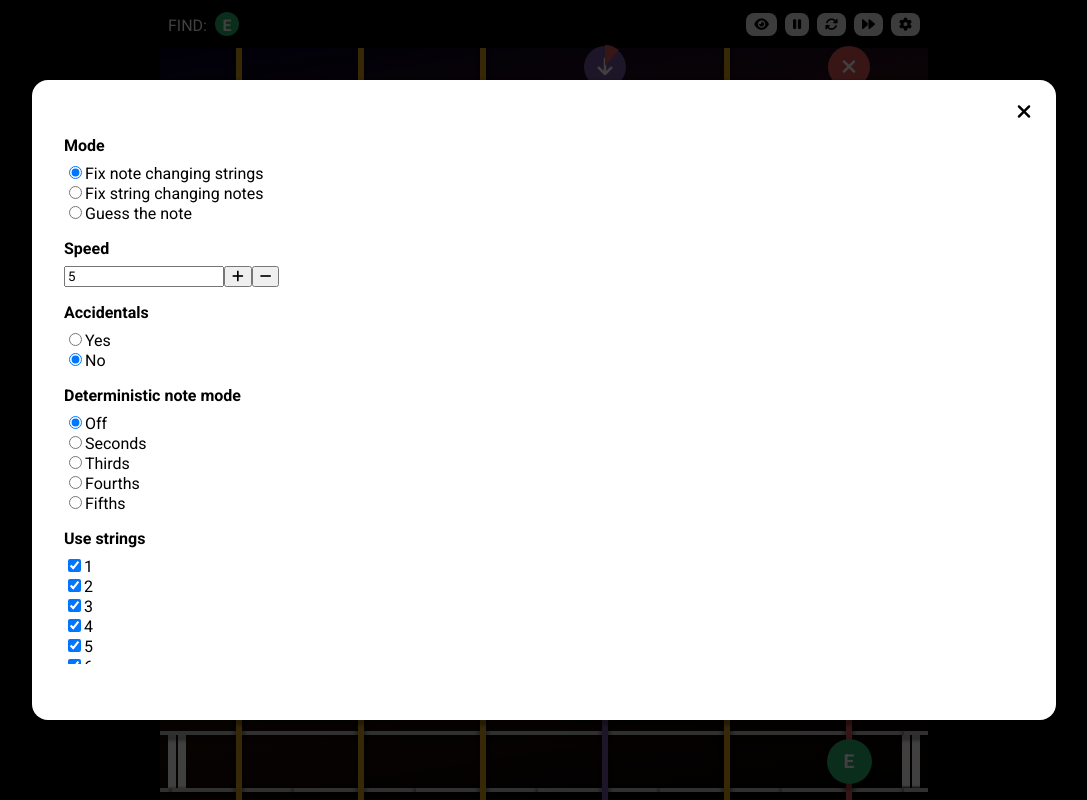
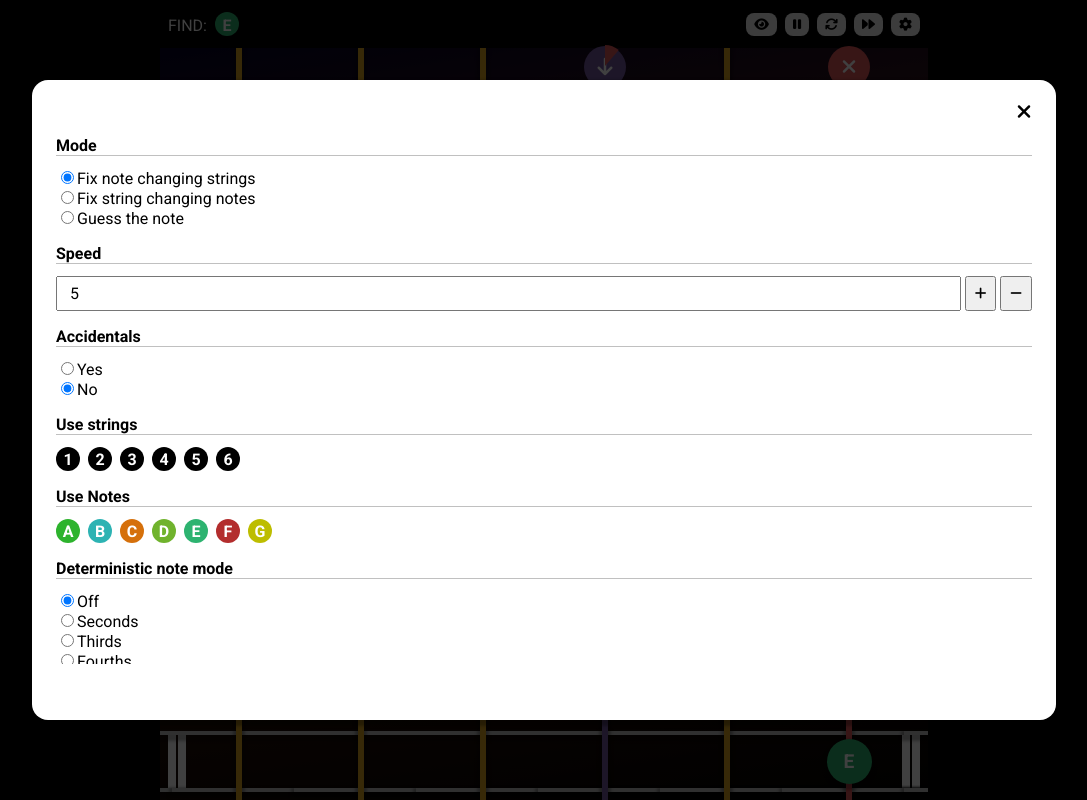
Before and after one commit to Alotor/fretrain, a React (Vite) app: page / in a window 1280 px wide. Both pictures are taken after a click on the button 1001 px from the left and 24 px from the top of the page. Shown: the whole page, without its empty margins (96-1183 px from the left). Built offline with nearby package versions, Linux system fonts and the light colour scheme.

Commit message:
Visual improvements in options

```diff
--- a/src/App.fsm.ts
+++ b/src/App.fsm.ts
@@ -17,6 +17,7 @@ export type AppFsmEvents =
   | { type: "string.selected" }
   | { type: "string.start" }
   | { type: "time", ellapsed: number };
+
 
 const machine = createMachine(
   {
--- a/src/components/OptionsDialog.module.css
+++ b/src/components/OptionsDialog.module.css
@@ -14,7 +14,7 @@
 }
 
 .options {
-  padding: 3.5rem 1rem;
+  padding: 3.5rem 0.5rem;
   position: relative;
   width: 80%;
   height: 80%;
@@ -56,4 +56,66 @@
 
 .optionTitle {
   font-weight: bold;
+  border-bottom: 1px solid silver;
+  margin-bottom: 0.25rem;
 }
+
+.optionsSpeed {
+  display: flex;
+  gap: 0.25rem;
+}
+
+.optionsSpeed button {
+  padding: 0.5rem 0.5rem;
+}
+
+.optionsSpeed input {
+  font-size: 1rem;
+  padding: 0 0.75rem;
+}
+
+.optionsSpeed :first-child {
+  flex: 1;
+  min-width: 0;
+}
+
+.optionsSection input[data-string],
+.optionsSection input[data-note] {
+  display: none;
+}
+
+.stringLabel,
+.noteLabel {
+  width: 24px;
+  height: 24px;
+  display: flex;
+  justify-content: center;
+  align-items: center;
+  border-radius: 50%;
+  color: white;
+  font-weight: bold;
+}
+
+.stringLabel {
+  background: black;
+}
+
+.noteLabel {
+  background: var(--note-color);
+}
+
+.stringLabel[data-checked='false'],
+.noteLabel[data-checked='false'] {
+  background: #ddd;
+}
+
+.optionsStrings,
+.optionsNotes {
+  display: flex;
+  gap: 0.5rem;
+}
+
+.emptyNote {
+  width: 24px;
+  height: 24px;
+}
--- a/src/components/OptionsDialog.tsx
+++ b/src/components/OptionsDialog.tsx
@@ -2,6 +2,11 @@ import css from './OptionsDialog.module.css';
 import React, { useCallback } from "react";
 import { useOptionsStorage } from "@/OptionsStorage";
 import { produce } from "immer";
+import {NoteColors} from "@/constants";
+
+const notes = ["A", "B", "C", "D", "E", "F", "G"];
+const sharps = ["A#", "", "C#", "D#", "", "F#", "G#"];
+const flats = ["Ab", "Bb", "", "Db", "Eb", "", "Gb"];
 
 type OptionsDialogProps = {
   onClose: () => void;
@@ -18,7 +23,6 @@ function OptionsDialog({ onClose }: OptionsDialogProps) {
 
   const handleChangeAppMode = useCallback(updateAttr.bind(null, "appMode"), []);
   const handleChangeSpeed = useCallback(updateAttr.bind(null, "speed"), []);
-  const handleChangeAccidentals = useCallback(updateAttr.bind(null, "accidentals"), []);
   const handleChangeDetMode = useCallback(updateAttr.bind(null, "deterministicNoteMode"), []);
 
   const handleChangeUseString = useCallback((e: React.FormEvent) => {
@@ -35,7 +39,23 @@ function OptionsDialog({ onClose }: OptionsDialogProps) {
     }));
   }, []);
 
-  const notes = ["A", "B", "C", "D", "E", "F", "G"];
+  const handleChangeAccidentals = useCallback((e: React.FormEvent) => {
+    const target = e.target! as HTMLInputElement
+    setState(produce((s) => {
+      s.accidentals = target.value as "on" | "off";
+      if (s.accidentals === "off") {
+        const useNotes = new Set(s.useNotes);
+        for (let sn of sharps) {
+          useNotes.delete(sn);
+        }
+        for (let sn of flats) {
+          useNotes.delete(sn);
+        }
+        console.log("??", useNotes);
+        s.useNotes = [...useNotes];
+      }
+    }));
+  }, [])
 
   const handleChangeUseNotes = useCallback((e: React.FormEvent) => {
     const target = e.target! as HTMLInputElement
@@ -50,6 +70,19 @@ function OptionsDialog({ onClose }: OptionsDialogProps) {
       s.useNotes = [...useNotes];
     }));
   }, []);
+
+  const handleClickPlus = useCallback(() => {
+    setState(produce((s) => {
+      s.speed = s.speed + 1;
+    }));
+  }, []);
+
+  const handleClickMinus = useCallback(() => {
+    setState(produce((s) => {
+      s.speed = Math.max(0, s.speed - 1);
+    }));
+  }, []);
+
 
   const useStrings = new Set(state.useStrings);
   const useNotes = new Set(state.useNotes);
@@ -91,11 +124,11 @@ function OptionsDialog({ onClose }: OptionsDialogProps) {
 
           <div className={css.optionsSection}>
             <label className={css.optionTitle}>Speed</label>
-            <div>
+            <div className={css.optionsSpeed}>
               <input type="number" value={state.speed}
                      onChange={handleChangeSpeed }></input>
-              <button><i className="fa-solid fa-plus"></i></button>
-              <button><i className="fa-solid fa-minus"></i></button>
+              <button><i className="fa-solid fa-plus" onClick={handleClickPlus}></i></button>
+              <button><i className="fa-solid fa-minus" onClick={handleClickMinus}></i></button>
             </div>
           </div>
 
@@ -117,6 +150,86 @@ function OptionsDialog({ onClose }: OptionsDialogProps) {
                 <label htmlFor="accidentals-no">No</label>
               </div>
             </div>
+          </div>
+
+
+
+          <div className={css.optionsSection}>
+            <div className={css.optionTitle}>Use strings</div>
+            <div className={css.optionsStrings}>
+              { new Array(6).fill(null).map((_, i) => (
+                <div key={"use-string-" + (i + 1)}>
+                  <input type="checkbox"
+                         checked={useStrings.has(i + 1)}
+                         name={"use-string-" + (i + 1)}
+                         id={"use-string-" + (i + 1)}
+                         onChange={handleChangeUseString}
+                         data-string={i + 1}></input>
+                  <label className={css.stringLabel}
+                         data-checked={useStrings.has(i + 1)}
+                         htmlFor={"use-string-" + (i + 1)}>{ i + 1 }</label>
+                </div>
+                ))}
+            </div>
+          </div>
+
+          <div className={css.optionsSection}>
+            <div className={css.optionTitle}>Use Notes</div>
+
+            { (state.accidentals === "on") ? (<div className={css.optionsNotes}>
+              { flats.map((note, i) => (
+                <div key={"use-note-" + note + i}>
+                  {(note !== "") ? (<>
+                    <input type="checkbox"
+                           data-note={note}
+                           name={"use-note-" + note}
+                           id={"use-note-" + note}
+                           onChange={handleChangeUseNotes}
+                           checked={useNotes.has(note)}></input>
+                    <label style={{"--note-color": NoteColors[note]} as any}
+                           className={css.noteLabel}
+                           data-checked={useNotes.has(note)}
+                           htmlFor={"use-note-" + note}>{note}</label>
+                  </>) : <div key={`flat-${i}`} className={css.emptyNote}></div> }
+                </div>
+                ))}
+            </div>) : null}
+
+            <div className={css.optionsNotes}>
+              { notes.map((note) => (
+                <div key={"use-note-" + note}>
+                  <input type="checkbox"
+                         data-note={note}
+                         name={"use-note-" + note}
+                         id={"use-note-" + note}
+                         onChange={handleChangeUseNotes}
+                         checked={useNotes.has(note)}></input>
+                  <label style={{"--note-color": NoteColors[note]} as any}
+                         className={css.noteLabel}
+                         data-checked={useNotes.has(note)}
+                         htmlFor={"use-note-" + note}>{note}</label>
+                </div>
+                ))}
+            </div>
+
+            {(state.accidentals === "on") ? (<div className={css.optionsNotes}>
+              { sharps.map((note, i) => (
+                <div key={"use-note-" + note + i}>
+                  {(note !== "") ? (<>
+                    <input type="checkbox"
+                           data-note={note}
+                           name={"use-note-" + note}
+                           id={"use-note-" + note}
+                           onChange={handleChangeUseNotes}
+                           checked={useNotes.has(note)}></input>
+                    <label style={{"--note-color": NoteColors[note]} as any}
+                           className={css.noteLabel}
+                           data-checked={useNotes.has(note)}
+                           htmlFor={"use-note-" + note}>{note}</label>
+                  </>) : <div key={`sharp-${i}`} className={css.emptyNote}></div>}
+                </div>
+                ))}
+            </div>) : null}
           </div>
 
           <div className={css.optionsSection}>
@@ -159,40 +272,6 @@ function OptionsDialog({ onClose }: OptionsDialogProps) {
               </div>
             </div>
           </div>
-
-          <div className={css.optionsSection}>
-            <div className={css.optionTitle}>Use strings</div>
-            <div>
-              { new Array(6).fill(null).map((_, i) => (
-                <div key={"use-string-" + (i + 1)}>
-                  <input type="checkbox"
-                         checked={useStrings.has(i + 1)}
-                         name={"use-string-" + (i + 1)}
-                         id={"use-string-" + (i + 1)}
-                         onChange={handleChangeUseString}
-                         data-string={i + 1}></input>
-                  <label htmlFor={"use-string-" + (i + 1)}>{ i + 1 }</label>
-                </div>
-                ))}
-            </div>
-          </div>
-
-          <div className={css.optionsSection}>
-            <div className={css.optionTitle}>Use Notes</div>
-            <div >
-              { notes.map((note) => (
-                <div key={"use-note-" + note}>
-                  <input type="checkbox"
-                         data-note={note}
-                         name={"use-note-" + note}
-                         id={"use-note-" + note}
-                         onChange={handleChangeUseNotes}
-                         checked={useNotes.has(note)}></input>
-                  <label htmlFor={"use-note-" + note}>{note}</label>
-                </div>
-                ))}
-            </div>
-          </div>
         </div>
       </div>
     </div>
```
